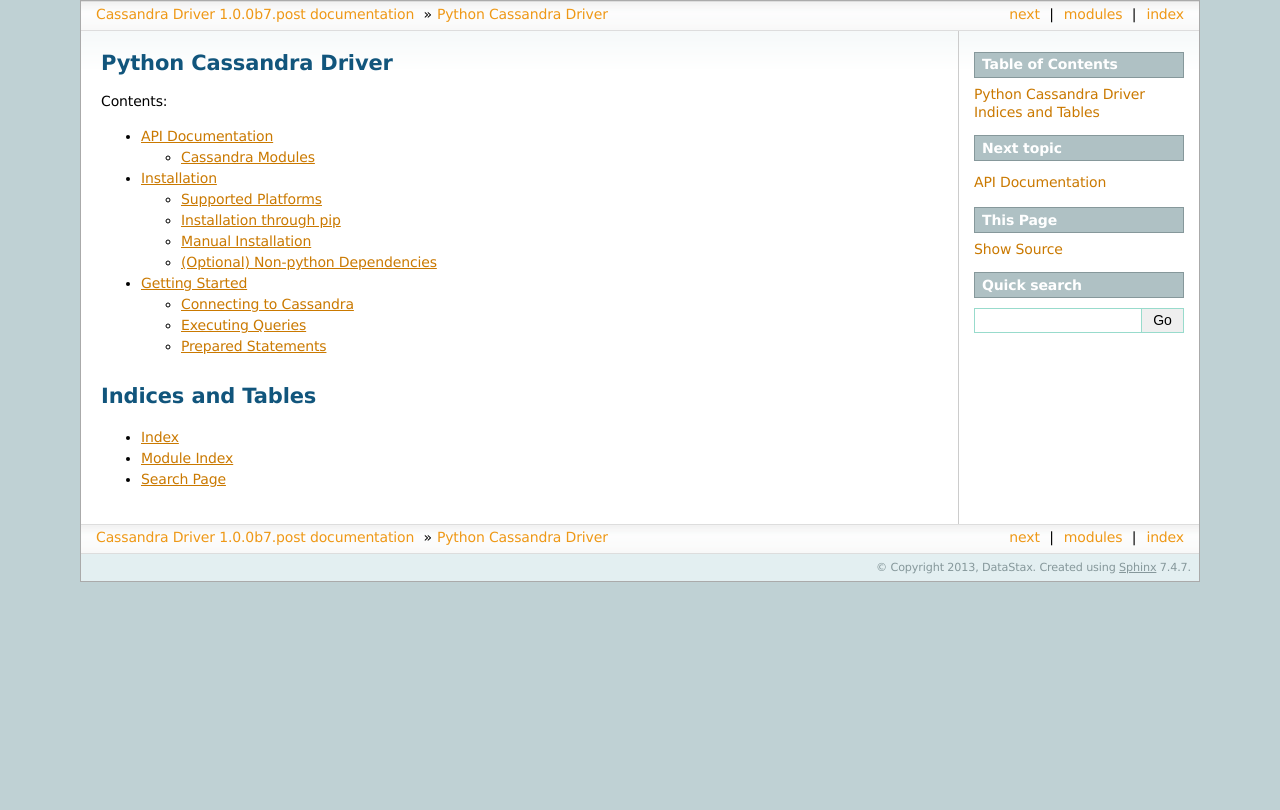
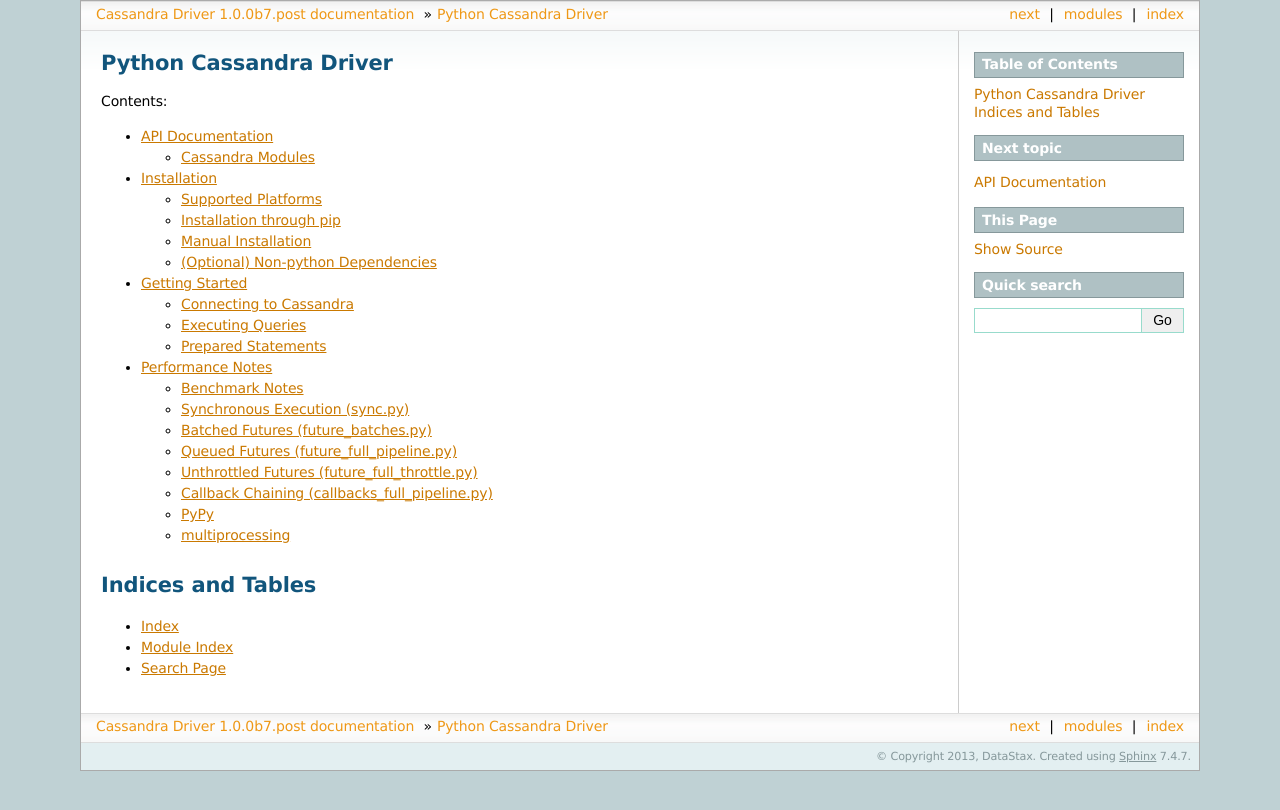
Before and after one commit to datastax/python-driver, a Sphinx documentation site: the page built from docs/index.rst, in a window 1280 px wide. Shown: the top 810 px of the page. Built offline with Sphinx 7.4.7, drawn with Linux system fonts in a browser that asks for light colours; pages that are not in the unit, such as notebooks, are missing from menus; some of the changed lines change nothing that is shown.

Commit message:
Add notes on patterns and their performance

```diff
--- a/docs/index.rst
+++ b/docs/index.rst
@@ -9,6 +9,7 @@
    api/index
    installation
    getting_started
+   performance
 
 Indices and Tables
 ==================
--- /dev/null
+++ b/docs/performance.rst
@@ -0,0 +1,271 @@
+Performance Notes
+=================
+The python driver for Cassandra offers several methods for executing queries.
+You can synchronously block for queries to complete using
+:meth:`.Session.execute()`, you can use a future-like interface through
+:meth:`.Session.execute_async()`, or you can attach a callback to the future
+with :meth:`.ResponseFuture.add_callback()`.  Each of these methods has
+different performance characteristics and behaves differently when
+multiple threads are used.
+
+Benchmark Notes
+---------------
+All benchmarks were executed using the
+`benchmark scripts <https://github.com/datastax/python-driver/tree/master/benchmarks>`_
+in the driver repository.  They were executed on a laptop with 16 GiB of RAM, an SSD,
+and a 2 GHz, four core CPU with hyperthreading.  The Cassandra cluster was a three
+node `ccm <https://github.com/pcmanus/ccm>`_ cluster running on the same laptop
+with version 1.2.13 of Cassandra. I suggest testing these benchmarks against your
+ own cluster when tuning the driver for optimal throughput or latency.
+
+The 1.0.0 version of the driver was used with all default settings.
+
+Each benchmark completes 100,000 small inserts. The replication factor for the
+ keyspace was three, so all nodes were replicas for the inserted rows.
+
+Synchronous Execution (`sync.py <https://github.com/datastax/python-driver/blob/master/benchmarks/sync.py>`_)
+-------------------------------------------------------------------------------------------------------------
+Although this is the simplest way to make queries, it has low throughput
+in single threaded environments.  This is basically what the benchmark
+is doing:
+
+.. code-block:: python
+
+    from cassandra.cluster import Cluster
+
+    cluster = Cluster([127.0.0.1, 127.0.0.2, 127.0.0.3])
+    session = cluster.connect()
+
+    for i in range(100000):
+        session.execute("INSERT INTO mykeyspace.mytable (key, b, c) VALUES (a, 'b', 'c')")
+
+.. code-block:: bash
+
+    ~/python-driver $ python benchmarks/sync.py -n 100000 --hosts=127.0.0.1,127.0.0.2,127.0.0.3 --libev-only --threads=1
+    Average throughput: 434.08/sec
+
+
+This technique does scale reasonably well as we add more threads:
+
+.. code-block:: bash
+
+    ~/python-driver $ python benchmarks/sync.py -n 100000 --hosts=127.0.0.1,127.0.0.2,127.0.0.3 --libev-only --threads=2
+    Average throughput: 830.49/sec
+    ~/python-driver $ python benchmarks/sync.py -n 100000 --hosts=127.0.0.1,127.0.0.2,127.0.0.3 --libev-only --threads=4
+    Average throughput: 1078.27/sec
+    ~/python-driver $ python benchmarks/sync.py -n 100000 --hosts=127.0.0.1,127.0.0.2,127.0.0.3 --libev-only --threads=8
+    Average throughput: 1275.20/sec
+    ~/python-driver $ python benchmarks/sync.py -n 100000 --hosts=127.0.0.1,127.0.0.2,127.0.0.3 --libev-only --threads=16
+    Average throughput: 1345.56/sec
+
+
+In my environment, throughput is maximized at about 20 threads.
+
+
+Batched Futures (`future_batches.py <https://github.com/datastax/python-driver/blob/master/benchmarks/future_batches.py>`_)
+---------------------------------------------------------------------------------------------------------------------------
+This is a simple way to work with futures for higher throughput.  Essentially,
+we start 120 queries asynchronously at the same time and then wait for them
+all to complete. We then repeat this process until all 100,000 operations
+have completed:
+
+.. code-block:: python
+
+    futures = Queue.Queue(maxsize=121)
+    for i in range(100000):
+        if i % 120 == 0:
+            # clear the existing queue
+            while True:
+                try:
+                    futures.get_nowait().result()
+                except Queue.Empty:
+                    break
+
+        future = session.execute_async(query)
+        futures.put_nowait(future)
+
+As expected, this improves throughput in a single-threaded environment:
+
+.. code-block:: bash
+
+    ~/python-driver $ python benchmarks/future_batches.py -n 100000 --hosts=127.0.0.1,127.0.0.2,127.0.0.3 --libev-only --threads=1
+    Average throughput: 3477.56/sec
+
+However, adding more threads may actually harm throughput:
+
+.. code-block:: bash
+
+    ~/python-driver $ python benchmarks/future_batches.py -n 100000 --hosts=127.0.0.1,127.0.0.2,127.0.0.3 --libev-only --threads=2
+    Average throughput: 2360.52/sec
+    ~/python-driver $ python benchmarks/future_batches.py -n 100000 --hosts=127.0.0.1,127.0.0.2,127.0.0.3 --libev-only --threads=4
+    Average throughput: 2293.21/sec
+    ~/python-driver $ python benchmarks/future_batches.py -n 100000 --hosts=127.0.0.1,127.0.0.2,127.0.0.3 --libev-only --threads=8
+    Average throughput: 2244.85/sec
+
+
+Queued Futures (`future_full_pipeline.py <https://github.com/datastax/python-driver/blob/master/benchmarks/future_full_pipeline.py>`_)
+--------------------------------------------------------------------------------------------------------------------------------------
+This pattern is similar to batched futures.  The main difference is that
+every time we put a future on the queue, we pull the oldest future out
+and wait for it to complete:
+
+.. code-block:: python
+
+        futures = Queue.Queue(maxsize=121)
+        for i in range(100000):
+            if i >= 120:
+                old_future = futures.get_nowait()
+                old_future.result()
+
+            future = session.execute_async(query)
+            futures.put_nowait(future)
+
+This gets slightly better throughput than the Batched Futures pattern:
+
+.. code-block:: bash
+
+    ~/python-driver $ python benchmarks/future_full_pipeline.py -n 100000 --hosts=127.0.0.1,127.0.0.2,127.0.0.3 --libev-only --threads=1
+    Average throughput: 3635.76/sec
+
+But this has the same throughput issues when multiple threads are used:
+
+.. code-block:: bash
+
+    ~/python-driver $ python benchmarks/future_full_pipeline.py -n 100000 --hosts=127.0.0.1,127.0.0.2,127.0.0.3 --libev-only --threads=2
+    Average throughput: 2213.62/sec
+    ~/python-driver $ python benchmarks/future_full_pipeline.py -n 100000 --hosts=127.0.0.1,127.0.0.2,127.0.0.3 --libev-only --threads=4
+    Average throughput: 2707.62/sec
+    ~/python-driver $ python benchmarks/future_full_pipeline.py -n 100000 --hosts=127.0.0.1,127.0.0.2,127.0.0.3 --libev-only --threads=8
+    Average throughput: 2462.42/sec
+
+Unthrottled Futures (`future_full_throttle.py <https://github.com/datastax/python-driver/blob/master/benchmarks/future_full_throttle.py>`_)
+-------------------------------------------------------------------------------------------------------------------------------------------
+What happens if we don't throttle our async requests at all?
+
+.. code-block:: python
+
+    futures = []
+    for i in range(100000):
+        future = session.execute_async(query)
+        futures.append(future)
+
+    for future in futures:
+        future.result()
+
+Throughput is about the same as the previous pattern, but a lot of memory will
+be consumed by the list of Futures:
+
+.. code-block:: bash
+
+    ~/python-driver $ python benchmarks/future_full_throttle.py -n 100000 --hosts=127.0.0.1,127.0.0.2,127.0.0.3 --libev-only --threads=1
+    Average throughput: 3474.11/sec
+    ~/python-driver $ python benchmarks/future_full_throttle.py -n 100000 --hosts=127.0.0.1,127.0.0.2,127.0.0.3 --libev-only --threads=2
+    Average throughput: 2389.61/sec
+    ~/python-driver $ python benchmarks/future_full_throttle.py -n 100000 --hosts=127.0.0.1,127.0.0.2,127.0.0.3 --libev-only --threads=4
+    Average throughput: 2371.75/sec
+    ~/python-driver $ python benchmarks/future_full_throttle.py -n 100000 --hosts=127.0.0.1,127.0.0.2,127.0.0.3 --libev-only --threads=8
+    Average throughput: 2165.29/sec
+
+Callback Chaining (`callbacks_full_pipeline.py <https://github.com/datastax/python-driver/blob/master/benchmarks/callbacks_full_pipeline.py>`_)
+-----------------------------------------------------------------------------------------------------------------------------------------------
+This pattern is very different from the previous patterns.  Here we're taking
+advantage of the :meth:`.ResponseFuture.add_callback()` function to start
+another request as soon as one finishes.  Futhermore, we're starting 120
+of these callback chains, so we've always got about 120 operations in
+flight at any time:
+
+.. code-block:: python
+
+    from itertools import count
+    from threading import Event
+
+    num_started = count()
+    num_finished = count()
+    initial = object()
+    finished_event = Event()
+
+    def handle_error(exc):
+        log.error("Error on insert: %r", exc)
+
+    def insert_next(previous_result):
+        current_num = num_started.next()
+
+        if previous_result is not initial:
+            num = next(num_finished)
+            if num >= 100000:
+                finished_event.set()
+
+        if current_num <= 100000:
+            future = session.execute_async(query)
+            future.add_callbacks(insert_next, handle_error)
+
+    for i in range(120):
+        insert_next(initial)
+
+    finished_event.wait()
+
+This is a more complex pattern, but the throughput is excellent:
+
+.. code-block:: bash
+
+    ~/python-driver $ python benchmarks/callback_full_pipeline.py -n 100000 --hosts=127.0.0.1,127.0.0.2,127.0.0.3 --libev-only --threads=1
+    Average throughput: 7647.30/sec
+
+Part of the reason why performance is so good is that everything is running on
+single thread: the internal event loop thread that powers the driver.  The
+downside to this is that adding more threads doesn't improve anything:
+
+.. code-block:: bash
+
+    ~/python-driver $ python benchmarks/callback_full_pipeline.py -n 100000 --hosts=127.0.0.1,127.0.0.2,127.0.0.3 --libev-only --threads=2
+    Average throughput: 7704.58/sec
+
+
+What happens if we have more than 120 callback chains running?
+
+With 250 chains:
+
+.. code-block:: bash
+
+    ~/python-driver $ python benchmarks/callback_full_pipeline.py -n 100000 --hosts=127.0.0.1,127.0.0.2,127.0.0.3 --libev-only --threads=1
+    Average throughput: 7794.22/sec
+
+Things look pretty good with 250 chains.  If we try 500 chains, we start to max out
+all of the connections in the connection pools.  The problem is that the current
+version of the driver isn't very good at throttling these callback chains, so
+a lot of time gets spent waiting for new connections and performance drops
+dramatically:
+
+.. code-block:: bash
+
+    ~/python-driver $ python benchmarks/callback_full_pipeline.py -n 100000 --hosts=127.0.0.1,127.0.0.2,127.0.0.3 --libev-only --threads=1
+    Average throughput: 679.61/sec
+
+Until this is improved, you should limit the number of callback chains you run.
+
+PyPy
+----
+Almost all of these patterns become CPU-bound pretty quickly with CPython, the
+normal implementation of python. `PyPy <http://pypy.org>`_ is an alternative
+implementation of Python (written in Python) which uses a JIT compiler to
+reduce CPU consumption.  This leads to a huge improvement in the driver
+performance:
+
+.. code-block:: bash
+
+    ~/python-driver $ pypy benchmarks/callback_full_pipeline.py -n 500000 --hosts=127.0.0.1,127.0.0.2,127.0.0.3 --asyncore-only --threads=1
+    Average throughput: 18782.00/sec
+
+Eventually the driver may add C extensions to reduce CPU consumption, which
+would probably narrow the gap between the performance of CPython and PyPy.
+
+multiprocessing
+---------------
+All of the patterns here may be used over multiple processes using the
+`multiprocessing <http://docs.python.org/2/library/multiprocessing.html>`_
+module.  Multiple processes will scale significantly better than multiple
+threads will, so if high throughput is your goal, consider this option.
+
+Just be sure to **never share any :class:`~.Cluster`, :class:`~.Session`,
+or :class:`~.ResponseFuture` objects across multiple processes**. These
+objects should all be created after forking the process, not before.
```
